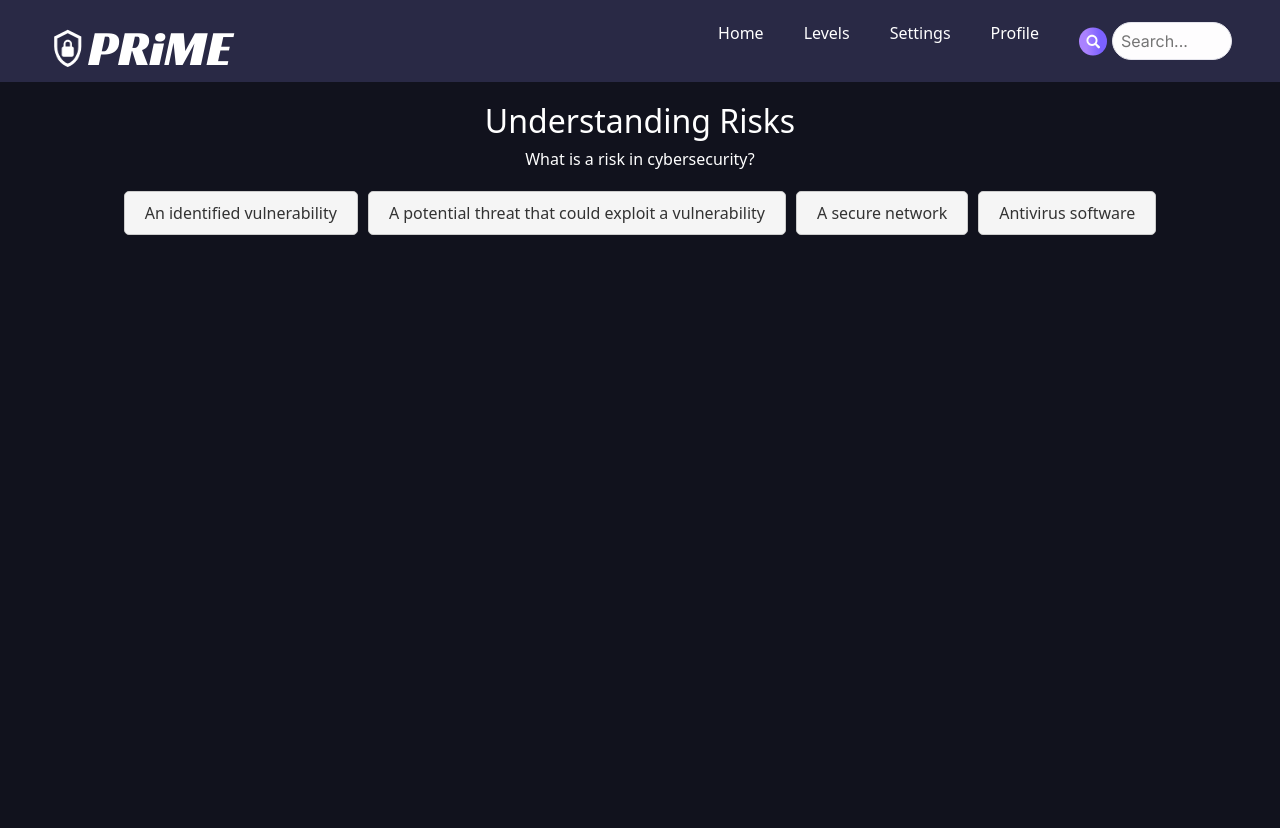
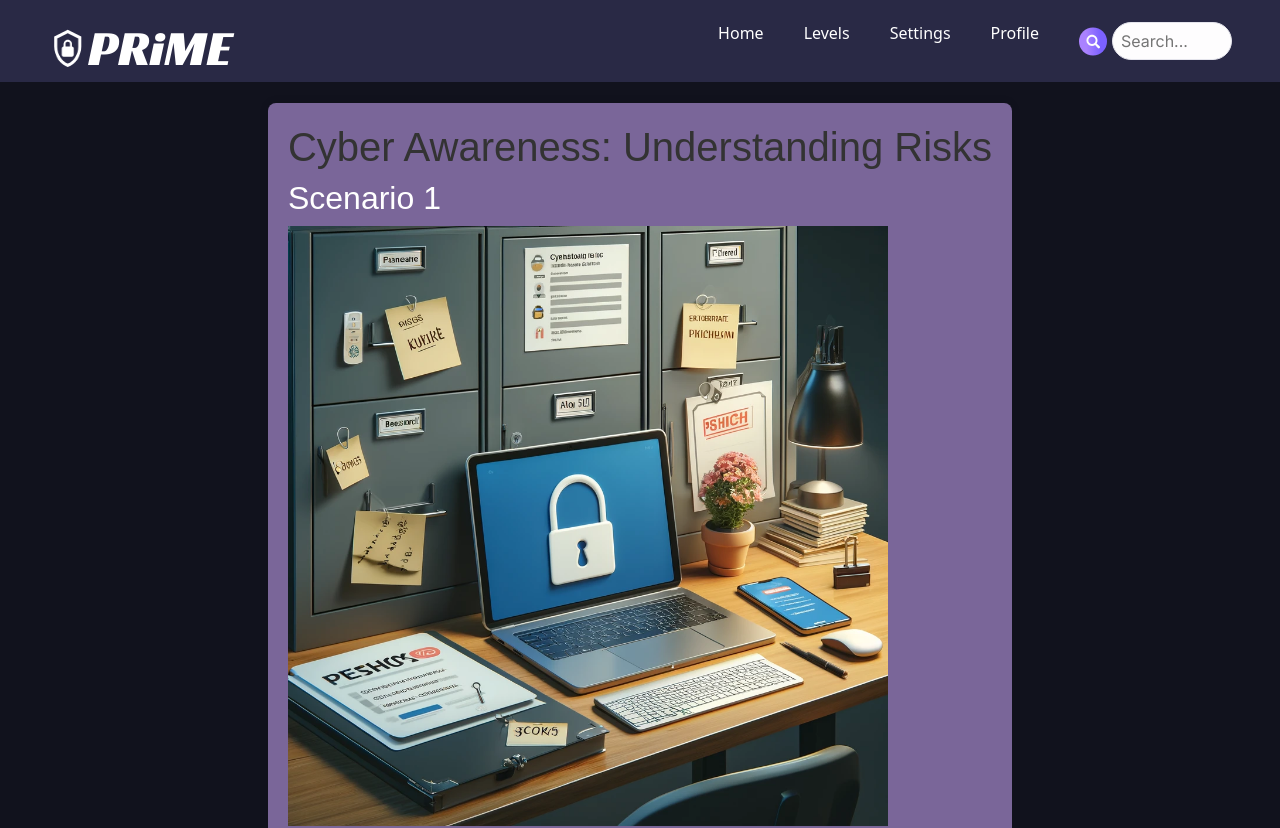
Before and after one commit to simonkb/PRiME, a Next.js app: page /levels/basicRisk in a window 1280 px wide. Shown: the top 828 px of the page. Built offline with nearby package versions, Linux system fonts and the light colour scheme; a web font is replaced by a local one.

Commit message:
improving the Risk level

```diff
--- a/src/pages/levels/basicRisk.jsx
+++ b/src/pages/levels/basicRisk.jsx
@@ -1,207 +1,87 @@
-import React, { useState } from "react";
+import React, { useState } from 'react';
 import Layout from "../layout";
-import styles from "./basicRisk.module.css";
+import styles from './basicRisk.module.css';
 
-const quizContent = {
-  questionsAboutRisk: [
+function BasicRisk() {
+    const [stage, setStage] = useState(0);
+    const [selectedRisk, setSelectedRisk] = useState('');
+
+    const scenarios = [
         {
-      id: 1,
-      question: "What is a risk in cybersecurity?",
-      options: [
-        "An identified vulnerability",
-        "A potential threat that could exploit a vulnerability",
-        "A secure network",
-        "Antivirus software",
-      ],
-      correctAnswer: "A potential threat that could exploit a vulnerability",
-      feedback:
-        "Risk involves potential threats that exploit vulnerabilities, not the vulnerabilities themselves or security measures.",
+            image: '/risk.jpg',
+            risks: ['Unattended laptop', 'Personal Phone', 'folder'],
+            mitigationOptions: ['Mitigation 1', 'Mitigation 2', 'Mitigation 3']
         },
         {
-      id: 2,
-      question: "Why is it important to manage risks?",
-      options: [
-        "To ensure compliance with laws",
-        "To protect assets and ensure business continuity",
-        "To make IT department's job easier",
-        "All of the above",
-      ],
-      correctAnswer: "All of the above",
-      feedback:
-        "Managing risks is crucial for compliance, protection of assets, business continuity, and overall IT security.",
+            image: '/path/to/your/second/scenario/image.jpg',
+            risks: ['Risk A', 'Risk B', 'Risk C'],
+            mitigationOptions: ['Mitigation A', 'Mitigation B', 'Mitigation C']
         },
         {
-      id: 3,
-      question: "Which of the following is a method to manage risk?",
-      options: [
-        "Use of strong passwords",
-        "Regular software updates",
-        "Employee awareness training",
-        "All of the above",
-      ],
-      correctAnswer: "All of the above",
-      feedback:
-        "All listed methods are effective in managing cybersecurity risks.",
-    },
-  ],
-  assetQuestions: [
-    {
-      id: 4,
-      question:
-        "What type of asset is most commonly targeted by cyber attacks?",
-      options: [
-        "Office supplies",
-        "Information",
-        "Physical buildings",
-        "Corporate vehicles",
-      ],
-      correctAnswer: "Information",
-      feedback:
-        "Information is the most valuable asset to attackers, often targeted in cyber attacks.",
-    },
-    {
-      id: 5,
-      question: "Which asset is crucial for day-to-day business operations?",
-      options: [
-        "Employee manuals",
-        "Technology Infrastructure",
-        "Marketing brochures",
-        "Annual reports",
-      ],
-      correctAnswer: "Technology Infrastructure",
-      feedback:
-        "Technology infrastructure is essential for daily operations in a modern business environment.",
-    },
-    {
-      id: 6,
-      question:
-        "Identify an asset that, if compromised, could lead to reputational damage.",
-      options: [
-        "Customer Data",
-        "Unused office space",
-        "Outdated software",
-        "Overstocked inventory",
-      ],
-      correctAnswer: "Customer Data",
-      feedback:
-        "Compromised customer data can significantly damage a company's reputation and trust.",
-    },
-  ],
-  riskAssets: [
-    { id: 1, name: "Email", imageUrl: "/path/to/email/image.png" }, // Please replace with actual image paths
-    {
-      id: 2,
-      name: "Printed Documents",
-      imageUrl: "/path/to/documents/image.png",
-    },
-    {
-      id: 3,
-      name: "Cloud Storage",
-      imageUrl: "/path/to/cloud/storage/image.png",
-    },
-    { id: 4, name: "Public Wi-Fi", imageUrl: "/path/to/public/wifi/image.png" },
-  ],
-  scenarios: [
-    "A phishing email attempting to steal login credentials.",
-    "An unpatched server vulnerable to exploitation.",
-    "Sensitive data left unprotected on a shared drive.",
-    "Weak passwords that could be easily guessed.",
-    "Lack of employee awareness leading to accidental breaches.",
-    "Using unsecured public Wi-Fi to access company data.",
-    "Failure to regularly update software and systems.",
-  ],
+            image: '/path/to/your/third/scenario/image.jpg',
+            risks: ['Risk X', 'Risk Y', 'Risk Z'],
+            mitigationOptions: ['Mitigation X', 'Mitigation Y', 'Mitigation Z']
+        }
+    ];
+
+    const currentScenario = scenarios[Math.floor(stage / 3)];
+    const currentStep = stage % 3;
+
+    const handleRiskSelection = (risk) => {
+        setSelectedRisk(risk);
+        setStage(stage + 1);
     };
 
-const BasicRisk = () => {
-    const [currentStage, setCurrentStage] = useState('questionsAboutRisk');
-    const [currentQuestionIndex, setCurrentQuestionIndex] = useState(0);
-    const [feedback, setFeedback] = useState('');
-    const [isCorrectAnswer, setIsCorrectAnswer] = useState(false);
-
-    const handleAnswer = (option, question) => {
-      if (option === question.correctAnswer) {
-        setFeedback("Correct! " + question.feedback); // Assuming 'feedback' is a positive explanation
-        setIsCorrectAnswer(true);
-        setTimeout(() => {
-          if (currentQuestionIndex < quizContent[currentStage].length - 1) {
-            setCurrentQuestionIndex(currentQuestionIndex + 1);
-          } else if (currentStage === 'questionsAboutRisk') {
-            setCurrentStage('assetQuestions');
-            setCurrentQuestionIndex(0);
-          } else if (currentStage === 'assetQuestions') {
-            setCurrentStage('riskAssets');
+    const handleMitigationSelection = (mitigation) => {
+        if (mitigation) {
+            setStage(stage + 1);
         }
-          setFeedback(''); // Clear feedback for the next question
-          setIsCorrectAnswer(false);
-        }, 2000); // Time in milliseconds before auto-advancing
-      } else {
-        setFeedback("Incorrect. " + question.feedback); // Assuming 'feedback' includes why the wrong options are incorrect
-        setIsCorrectAnswer(false);
-        // Do not advance to the next question automatically if the answer is wrong
-      }
-    };
-
-  const renderQuestionStage = () => {
-    const question = quizContent[currentStage][currentQuestionIndex];
-    return (
-      <>
-        <h2>{currentStage === 'questionsAboutRisk' ? 'Understanding Risks' : 'Understanding Assets'}</h2>
-        <div className={styles.question}>
-          <p>{question.question}</p>
-          {question.options.map((option, index) => (
-            <button
-              key={index}
-              onClick={() => handleAnswer(option, question)}
-              className={`${styles.answerButton} ${isCorrectAnswer && option === question.correctAnswer ? styles.correct : ''}`}
-              disabled={feedback !== ''}
-            >
-              {option}
-            </button>
-          ))}
-        </div>
-        {feedback && <div className={styles.feedback}>{feedback}</div>}
-      </>
-    );
-  };
-
-  const renderAssetStage = () => {
-    return (
-      <div className={styles.assetSelection}>
-        {quizContent.riskAssets.map((asset) => (
-          <div key={asset.id} className={styles.asset}>
-            <img
-              src={asset.imageUrl}
-              alt={asset.name}
-              className={styles.assetImage}
-            />
-            <p>{asset.name}</p>
-          </div>
-        ))}
-      </div>
-    );
-  };
-
-  const renderScenarioStage = () => {
-    return (
-      <ul className={styles.scenarios}>
-        {quizContent.scenarios.map((scenario, index) => (
-          <li key={index}>{scenario}</li>
-        ))}
-      </ul>
-    );
     };
 
     return (
         <Layout>
             <div className={styles.container}>
-        {currentStage !== "riskAssets" &&
-          currentStage !== "scenarios" &&
-          renderQuestionStage()}
-        {currentStage === "riskAssets" && renderAssetStage()}
-        {currentStage === "scenarios" && renderScenarioStage()}
+                <h1 className={styles.title}>Cyber Awareness: Understanding Risks</h1>
+                {currentStep === 0 && (
+                    <div>
+                        <h2>Scenario {Math.floor(stage / 3) + 1}</h2>
+                        <img
+                            src={currentScenario.image}
+                            alt="Interactive Risk Scenario"
+                            className={styles.interactiveImage}
+                            onClick={() => setStage(stage + 1)}
+                        />
+                    </div>
+                )}
+                {currentStep === 1 && (
+                    <div>
+                        <h2>Identify the Risk</h2>
+                        {currentScenario.risks.map((risk, index) => (
+                            <button key={index} onClick={() => handleRiskSelection(risk)}>
+                                {risk}
+                            </button>
+                        ))}
+                    </div>
+                )}
+                {currentStep === 2 && (
+                    <div>
+                        <h2>Fix the Risk</h2>
+                        {currentScenario.mitigationOptions.map((mitigation, index) => (
+                            <button key={index} onClick={() => handleMitigationSelection(mitigation)}>
+                                {mitigation}
+                            </button>
+                        ))}
+                    </div>
+                )}
+                {stage >= scenarios.length * 3 && (
+                    <div>
+                        <h2>Congratulations!</h2>
+                        <p>You have completed the training.</p>
+                    </div>
+                )}
             </div>
         </Layout>
     );
-};
+}
 
 export default BasicRisk;
--- a/src/pages/levels/basicRisk.module.css
+++ b/src/pages/levels/basicRisk.module.css
@@ -1,84 +1,41 @@
+/* basicRisk.module.css */
 .container {
-    display: flex;
-    flex-direction: column;
-    align-items: center;
+  font-family: 'Arial', sans-serif;
   padding: 20px;
-  }
-  .answerButton {
-    background-color: #f5f5f5; /* Default background */
-    color: #333; /* Default text color */
-    border: 1px solid #ccc;
-    padding: 10px 20px;
-    margin: 5px;
-    cursor: pointer;
-    border-radius: 5px;
-    transition: background-color 0.3s, color 0.3s;
+  max-width: 800px;
+  margin: auto;
+  background-color: #7a6699;
+  border-radius: 8px;
+  box-shadow: 0 0 10px rgba(0, 0, 0, 0.1);
 }
 
-  .answerButton:hover {
-    background-color: #007bff; /* Hover background color */
-    color: white; /* Hover text color */
+.title {
+  text-align: center;
+  color: #333;
 }
 
-  .selected {
-    background-color: #28a745; /* Selected background color for correct answer */
-    color: white;
-    cursor: default; /* To indicate selection */
-  }
-  .feedback {
-    margin-top: 20px;
-    color: #d9534f;
+.interactiveImage {
+  width: 100%;
+  max-width: 600px;
+  cursor: pointer;
+  transition: transform 0.2s ease-in-out;
+  margin-bottom: 15px;
 }
 
-  .assetSelection {
-    display: flex;
-    flex-wrap: wrap;
-    justify-content: center;
-  }
-
-  .assetImage {
-    width: 100px; /* Adjust based on your images */
-    height: auto;
-    margin-bottom: 10px;
-  }
-
-  .scenarios {
-    list-style: inside square;
-  }
-
-  .question, .feedback, .assetSelection, .scenarios {
-    margin-bottom: 20px;
-    text-align: center;
-  }
-
-  .optionButton, .selectButton {
-    background-color: #007bff;
-    color: white;
-    border: none;
-    padding: 10px 20px;
-    margin: 10px;
-    border-radius: 5px;
-    cursor: pointer;
-    transition: background-color 0.3s;
-  }
-
-  .optionButton:hover, .selectButton:hover {
-    background-color: #0056b3;
+.interactiveImage:hover {
+  transform: scale(1.02);
 }
 
 .feedback {
-    color: #d9534f; /* Red for incorrect, can adjust for correct */
+  color: #28a745;
+  font-size: 16px;
+  margin-top: 10px;
 }
 
-  .assetCard {
-    border: 1px solid #ddd;
-    padding: 20px;
-    border-radius: 10px;
-    margin: 10px;
+.error {
+  color: #dc3545;
+  font-size: 16px;
+  margin-top: 10px;
 }
 
-  .assetImage {
-    width: 100px; /* Adjust based on actual image sizes */
-    height: auto;
-    margin: 10px 0;
-  }
+/* Add more styles as needed */
```
Also changed, not shown: public/risk.jpg (added). Lines whose indentation alone changed are shown as unchanged.
